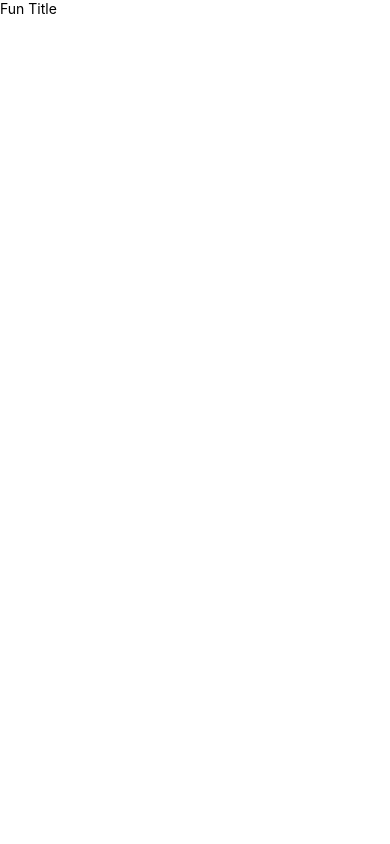
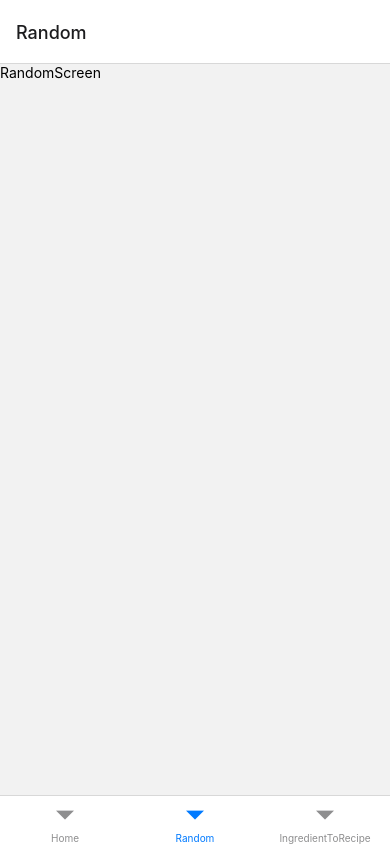
Before and after one commit to AnshDubey1999/Caldus, a React Native app: screen /Random in a window 390 px wide. Built offline with nearby package versions, Linux system fonts and the light colour scheme.

Commit message:
Functional bottom tab navigator

```diff
--- a/App.js
+++ b/App.js
@@ -1,11 +1,30 @@
 import { StatusBar } from 'expo-status-bar';
-import React from 'react';
+import * as React from 'react';
 import { Text, View } from 'react-native';
+import { SafeAreaProvider, SafeAreaView } from 'react-native-safe-area-context';
+import { NavigationContainer } from '@react-navigation/native';
+import { createNativeStackNavigator } from '@react-navigation/native-stack';
+import { createBottomTabNavigator } from '@react-navigation/bottom-tabs';
 
-export default function App() {
+
+import HomeScreen from './src/screens/HomeScreen';
+import RandomScreen from './src/screens/RandomScreen';
+import IngredientToRecipeScreen from './src/screens/IngredientToRecipeScreen';
+
+const Tab = createBottomTabNavigator();
+
+function App() {
   return (
-    <View>
-      <Text>Fun Title</Text>
-    </View>
+    <SafeAreaProvider>
+      <NavigationContainer>
+        <Tab.Navigator>
+          <Tab.Screen name="Home" component={HomeScreen}/>
+          <Tab.Screen name="Random" component={RandomScreen}/>
+          <Tab.Screen name="IngredientToRecipe" component={IngredientToRecipeScreen}/>
+        </Tab.Navigator>
+      </NavigationContainer>
+    </SafeAreaProvider>
   );
 }
+
+export default App;
--- /dev/null
+++ b/src/screens/HomeScreen.js
@@ -0,0 +1,17 @@
+import * as React from 'react';
+import { SafeAreaView } from "react-native-safe-area-context";
+import { Text, StyleSheet } from 'react-native';
+
+const HomeScreen = () => {
+    return (
+        <SafeAreaView>
+            <Text>Home Screen</Text>
+        </SafeAreaView>
+     );
+}
+
+const styles = StyleSheet.create({
+
+});
+
+export default HomeScreen;
--- /dev/null
+++ b/src/screens/IngredientToRecipeScreen.js
@@ -0,0 +1,17 @@
+import * as React from 'react';
+import { SafeAreaView } from "react-native-safe-area-context";
+import { Text, StyleSheet } from 'react-native';
+
+const IngredientToRecipeScreen = () => {
+    return (
+        <SafeAreaView>
+            <Text>Ingredient to Recipe Page</Text>
+        </SafeAreaView>
+     );
+}
+
+const styles = StyleSheet.create({
+
+});
+
+export default IngredientToRecipeScreen;
--- /dev/null
+++ b/src/screens/RandomScreen.js
@@ -0,0 +1,17 @@
+import * as React from 'react';
+import { SafeAreaView } from "react-native-safe-area-context";
+import { Text, StyleSheet } from 'react-native';
+
+const RandomScreen = () => {
+    return (
+        <SafeAreaView>
+            <Text>RandomScreen</Text>
+        </SafeAreaView>
+     );
+}
+
+const styles = StyleSheet.create({
+
+});
+
+export default RandomScreen;
```
